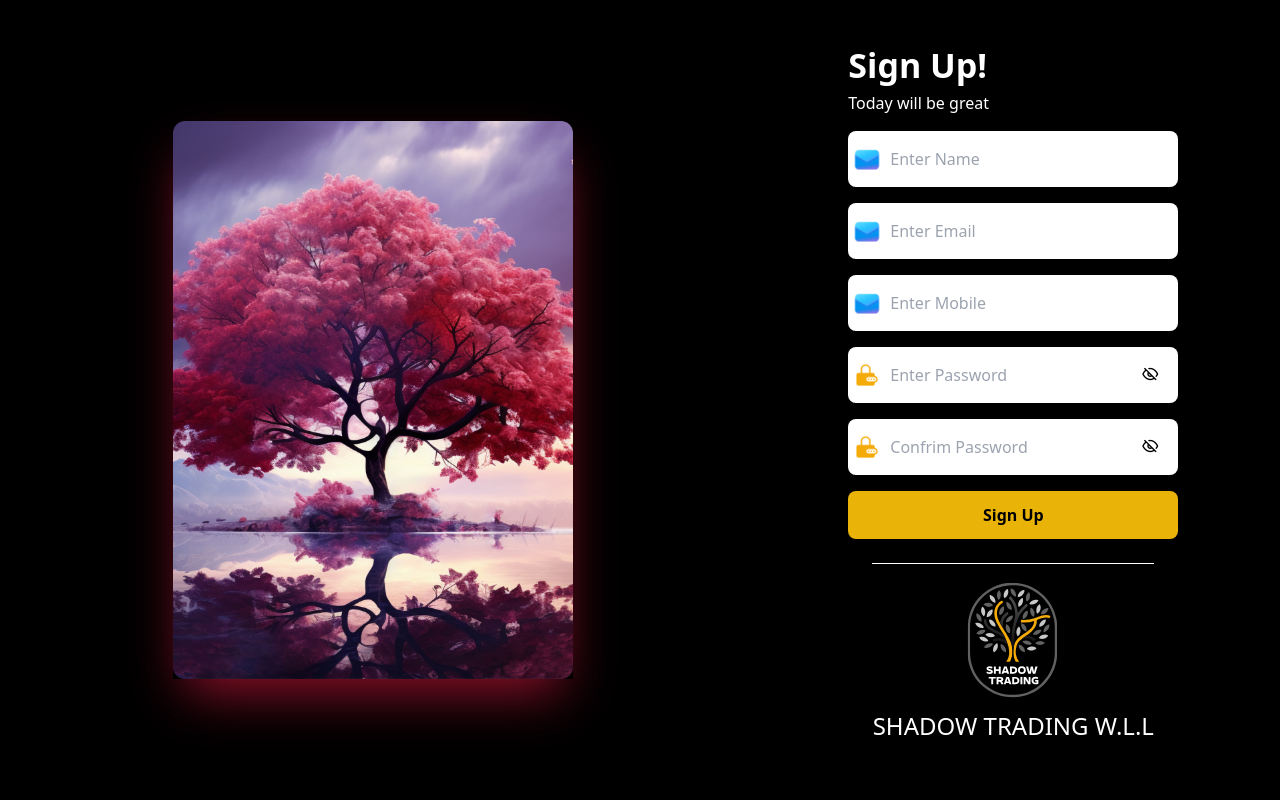
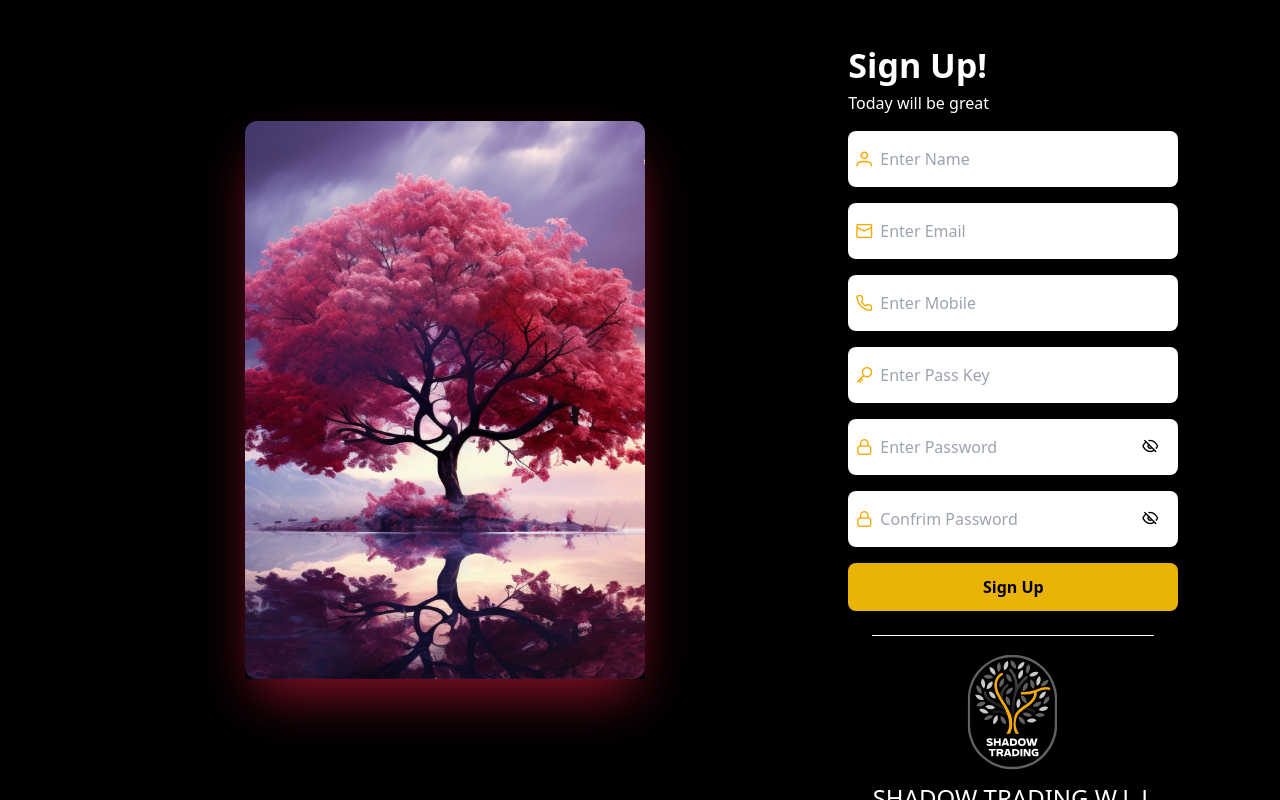
Before and after one commit to Visva24/quotation_generator, a Next.js app: page /signup in a window 1280 px wide. Built offline with nearby package versions, Linux system fonts and the light colour scheme.

Commit message:
minor commit in login sign in changes

```diff
--- a/src/app/challan/history/page.tsx
+++ b/src/app/challan/history/page.tsx
@@ -23,7 +23,7 @@ const Page = () => {
   const [sideBar, setSideBar] = useState<any>();
   const [viewData, setViewData] = useState<any>();
   const [loader, setLoader] = useState<boolean>(false);
-  const getQuotationHistory = async () => {
+  const getChallanHistory = async () => {
     let payload={
       filter_data:{
           date:null
@@ -62,7 +62,7 @@ const Page = () => {
   }
 
   useEffect(() => {
-    getQuotationHistory()
+    getChallanHistory()
   }, [])
   return (
     <>
--- a/src/app/log-in/page.tsx
+++ b/src/app/log-in/page.tsx
@@ -33,7 +33,7 @@ export default function LoginPage() {
       setTimeout(async () => {
         setSavePop(false)
         router.push("/home")
-      }, 3000)
+      }, 2000)
 
       storeUserDataInCookies(response.data)
       console.log(response.data)
@@ -41,7 +41,7 @@ export default function LoginPage() {
     } else {
       toast.error('Wrong Credential', {
         position: "top-right",
-        autoClose: 5000,
+        autoClose: 3000,
         hideProgressBar: false,
         closeOnClick: false,
         pauseOnHover: true,
@@ -57,7 +57,7 @@ export default function LoginPage() {
       <div className="h-screen w-screen grid grid-cols-12 text-[#fff]">
         <div className="col-span-7 bg-[#000] ">
           <div className="flex h-full items-center justify-center">
-            <Image src="/images/loginImg.png" alt={""} height={380} width={430} className="shadow-2xl  shadow-[#901129]" />
+            <Image src="/images/loginImg.png" alt={""} height={380} width={430} className="shadow-2xl ml-36  shadow-[#901129]" />
           </div>
         </div>
         <div className="col-span-5 bg-[#000] overflow-y-auto">
@@ -68,8 +68,8 @@ export default function LoginPage() {
                 <p>Today will be great</p>
               </div>
               <div className="flex flex-col gap-4">
-                <div className="flex p-1 gap-2 items-center rounded-lg w-[330px]  bg-white">
-                  <Image src="/images/mail.png" alt="Email Icon" width={30} height={30} />
+                <div className="flex p-1 gap-3 items-center rounded-lg w-[330px]  bg-white">
+                  <i className="pi pi-envelope text-[#F4AA08] pl-1"></i>
                   <input
                     type="email"
                     placeholder="Email"
@@ -79,7 +79,7 @@ export default function LoginPage() {
                   />
                 </div>
                 <div className="flex p-1 gap-2 items-center rounded-lg w-[330px]  bg-white">
-                  <Image src="/images/lock.png" alt="Password Icon" width={30} height={30} />
+                  <i className="pi pi-lock text-[#F4AA08] pl-1"></i>
                   <input
                     type={showPassword ? "text" : "password"}
                     placeholder="Password"
--- a/src/app/quotation/page.tsx
+++ b/src/app/quotation/page.tsx
@@ -8,7 +8,7 @@ import moment from 'moment'
 import Table from '../component/Table'
 import { getMethod, postMethod } from '@/utils/api'
 import { Response } from '@/utils/common'
-import { usePathname, useRouter, useSearchParams } from 'next/navigation'
+import {  useRouter, useSearchParams } from 'next/navigation'
 import { parseCookies } from 'nookies'
 import Popup from '../component/Popup';
 import SavePopup from '../component/SavePopup';
@@ -17,7 +17,6 @@ import { AutoComplete } from 'primereact/autocomplete';
 const Page = () => {
   const Quotation = () => {
     const router = useRouter();
-    const pathName = usePathname();
     const searchParams = useSearchParams();
     const type: string = searchParams.get("type") ?? "";
     console.log(type)
@@ -199,7 +198,8 @@ const Page = () => {
 
     const getTableValues = async () => {
       const docNumber = type === "revised" ? revisedDoc : docNo;
-      const response: Response = await getMethod(`/quotation/get-all-quotation-list?doc_number=${docNumber}`)
+      const currency =  formdata.currency ? formdata.currency : null;
+      const response: Response = await getMethod(`/quotation/get-all-quotation-list?doc_number=${docNumber}&currency=${currency}`)
       console.log(response.data)
       setTableValues(response?.data)
     }
@@ -252,6 +252,7 @@ const Page = () => {
         address: formdata.address || null,
         remark_brand: formdata.remark_brand || null,
         delivery: formdata.delivery || null,
+        payment_terms:formdata.pay_terms || null,
         created_user_id: user_id || null,
         total_discount: 0,
         total_tax: 0
@@ -347,14 +348,6 @@ const Page = () => {
         getTableValues()
       }
     }, [docNo])
-
-    // useEffect(() => {
-    //   console.log(JSON.stringify(tableValues?.length))
-    //   if (tableValues && tableValues?.length > 0) {
-    //     console.log("first")
-    //     resetTempData()
-    //   }
-    // }, [tableValues])
 
     useEffect(() => {
       if (type) { getRevisedData() }
--- a/src/app/signup/page.tsx
+++ b/src/app/signup/page.tsx
@@ -21,6 +21,7 @@ const SignUpPage = () => {
             phone_number: "",
             user_password: "",
             confirm_pass: "",
+            pass_key:""
         }
     );
     const handleChange = (key: string, value: any) => {
@@ -44,7 +45,8 @@ const SignUpPage = () => {
             user_name: credential.user_name,
             user_email: credential.user_email,
             user_password: credential.user_password,
-            phone_number: credential.phone_number
+            phone_number: credential.phone_number,
+            pass_key:credential.pass_key
         }
         const response: Response = await postMethod("/authentication/sign-up", payload)
         console.log(response)
@@ -63,10 +65,10 @@ const SignUpPage = () => {
             <div className="h-screen w-screen grid grid-cols-12 text-[#fff]">
                 <div className="col-span-7 bg-[#000] ">
                     <div className="flex h-full items-center justify-center">
-                        <Image src="/images/loginImg.png" alt={""} height={400} width={400} className="shadow-2xl  shadow-[#901129]" />
+                        <Image src="/images/loginImg.png" alt={""} height={400} width={400} className="shadow-2xl ml-36  shadow-[#901129]" />
                     </div>
                 </div>
-                <div className="col-span-5 bg-[#000] overflow-y-auto">
+                <div className="col-span-5 bg-[#000] overflow-y-auto scroll-bar">
                     <div className="mt-10 flex justify-center items-center">
                         <div className="flex flex-col gap-4">
                             <div>
@@ -75,9 +77,9 @@ const SignUpPage = () => {
                             </div>
                             <div className="flex flex-col gap-4">
                                 <div className="flex p-1 gap-2 items-center rounded-lg w-[330px]  bg-white">
-                                    <Image src="/images/mail.png" alt="Email Icon" width={30} height={30} />
+                                <i className="pi pi-user text-[#F4AA08] pl-1"></i>
                                     <input
-                                        type="email"
+                                        type="text"
                                         placeholder="Enter Name"
                                         className="  text-black w-full py-3 bg-white  focus:outline-none"
                                         value={credential.user_name}
@@ -85,7 +87,7 @@ const SignUpPage = () => {
                                     />
                                 </div>
                                 <div className="flex p-1 gap-2 items-center rounded-lg w-[330px]  bg-white">
-                                    <Image src="/images/mail.png" alt="Email Icon" width={30} height={30} />
+                                <i className="pi pi-envelope text-[#F4AA08] pl-1"></i>
                                     <input
                                         type="email"
                                         placeholder="Enter Email"
@@ -95,7 +97,7 @@ const SignUpPage = () => {
                                     />
                                 </div>
                                 <div className="flex p-1 gap-2 items-center rounded-lg w-[330px]  bg-white">
-                                    <Image src="/images/mail.png" alt="Email Icon" width={30} height={30} />
+                                <i className="pi pi-phone text-[#F4AA08] pl-1"></i>
                                     <input
                                         type="number"
                                         placeholder="Enter Mobile"
@@ -113,7 +115,17 @@ const SignUpPage = () => {
                                     />
                                 </div>
                                 <div className="flex p-1 gap-2 items-center rounded-lg w-[330px]  bg-white">
-                                    <Image src="/images/lock.png" alt="Password Icon" width={30} height={30} />
+                                <i className="pi pi-key text-[#F4AA08] pl-1"></i>
+                                    <input
+                                        type="text"
+                                        placeholder="Enter Pass Key"
+                                        className="  text-black w-full py-3 bg-white  focus:outline-none"
+                                        value={credential.user_name}
+                                        onChange={(e) => { handleChange("user_name", e.target.value) }}
+                                    />
+                                </div>
+                                <div className="flex p-1 gap-2 items-center rounded-lg w-[330px]  bg-white">
+                                    <i className="pi pi-lock text-[#F4AA08] pl-1"></i>
                                     <input
                                         type={showPassword ? "text" : "password"}
                                         placeholder="Enter Password"
@@ -124,7 +136,7 @@ const SignUpPage = () => {
                                     <span className="pr-4" onClick={() => { setShowPassword(!showPassword) }}><i className={`text-[black] cursor-pointer pi ${showPassword ? "pi-eye" : "pi-eye-slash"}`}></i></span>
                                 </div>
                                 <div className={`flex p-1 gap-2  items-center rounded-lg w-[330px]  bg-white ${error == "red" ? "border-[2px] border-red-400" : error == "green" ? "border-[2px] border-green-400" : "border-none"}`}>
-                                    <Image src="/images/lock.png" alt="Password Icon" width={30} height={30} />
+                                    <i className="pi pi-lock text-[#F4AA08] pl-1"></i>
                                     <input
                                         type={showPassword ? "text" : "password"}
                                         placeholder="Confrim Password"
@@ -134,14 +146,8 @@ const SignUpPage = () => {
                                     />
                                     <span className="pr-4" onClick={() => { setShowPassword(!showPassword) }}><i className={`text-[black] cursor-pointer pi ${showPassword ? "pi-eye" : "pi-eye-slash"}`}></i></span>
                                 </div>
+                            </div>
 
-
-                            </div>
-                            {/* <div className="flex gap-1 items-center px-6">
-                                <hr className=" w-full border-t-1 border-[#fff]" />
-                                or
-                                <hr className=" w-full  border-t-1 border-[#fff]" />
-                            </div> */}
                             <button className="w-full bg-yellow-500 px-4 py-3 rounded-lg text-black font-semibold hover:bg-yellow-600" onClick={handleSignIn}  >
                                 Sign Up
                             </button>
```
Also changed, not shown: src/app/quotation/history/page.tsx (+9 -10 lines).
